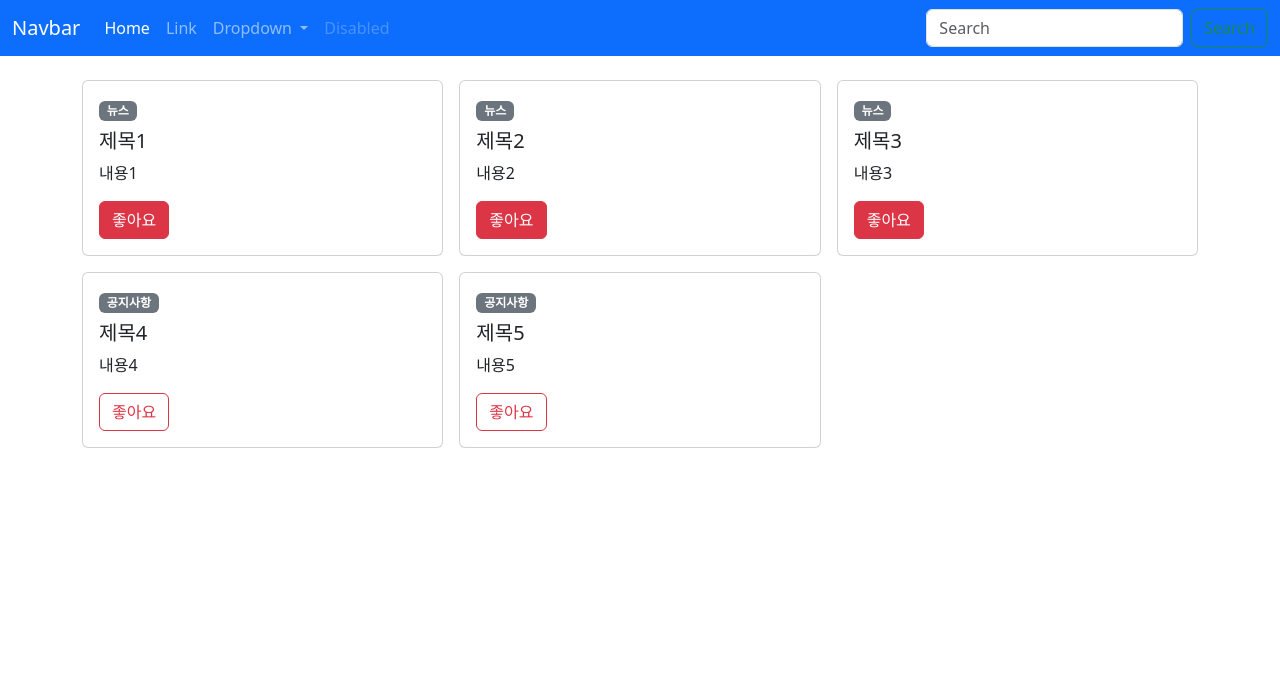
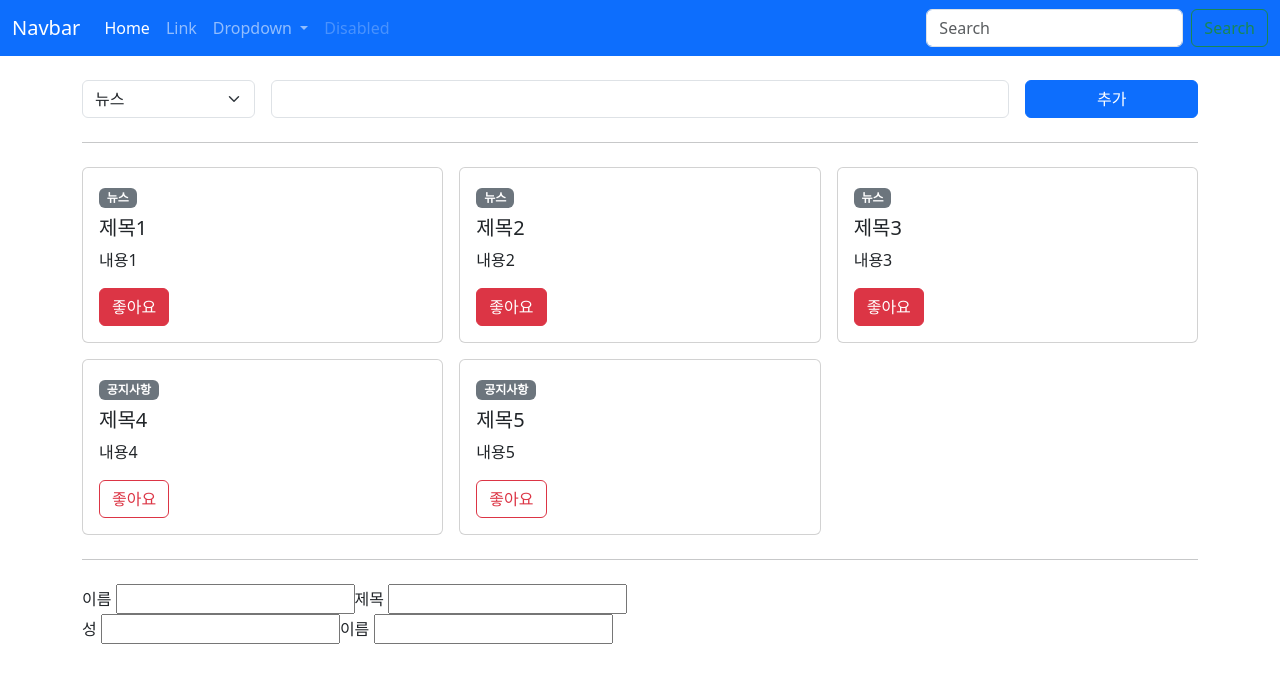
Before and after one commit to eunhye8767/study-vue3, a Vue app in the folder gymcoding/learn-vue3/: page / in a window 1280 px wide. Shown: the top 682 px of the page. Built offline with nearby package versions, Linux system fonts and the light colour scheme.

Commit message:
[vue 기본] events

```diff
--- a/gymcoding/learn-vue3/src/components/AppCard.vue
+++ b/gymcoding/learn-vue3/src/components/AppCard.vue
@@ -29,7 +29,7 @@ export default {
 		},
 		contents: {
 			type: String,
-			required: true,
+			// required: true,
 		},
 		isLike: {
 			type: Boolean,
@@ -41,7 +41,7 @@ export default {
 	},
 	emits: ['toggleLike'],
 	setup(props, context) {
-		console.log(props.title);
+		// console.log(props.title);
 		const isLikeClass = computed(() =>
 			props.isLike ? 'btn-danger' : 'btn-outline-danger',
 		);
--- /dev/null
+++ b/gymcoding/learn-vue3/src/components/LabelInput.vue
@@ -0,0 +1,37 @@
+<template>
+	<!--
+    modelValue
+    update: modelValue
+    -->
+	<label>
+		{{ label }}
+		<!-- v-model="username" -->
+		<!--
+      :value="modelValue"
+			@input="event => $emit('update:modelValue', event.target.value)"
+    -->
+		<input v-model="value" type="text" />
+	</label>
+</template>
+
+<script>
+import { computed } from 'vue';
+
+export default {
+	props: ['modelValue', 'label'],
+	emits: ['update:modelValue'],
+	setup(props, { emit }) {
+		const value = computed({
+			get() {
+				return props.modelValue;
+			},
+			set(value) {
+				emit('update:modelValue', value);
+			},
+		});
+		return { value };
+	},
+};
+</script>
+
+<style lang="scss" scoped></style>
--- /dev/null
+++ b/gymcoding/learn-vue3/src/components/LabelTitle.vue
@@ -0,0 +1,28 @@
+<template>
+	<label>
+		{{ label }}
+		<input v-model="value" type="text" />
+	</label>
+</template>
+
+<script>
+import { computed } from 'vue';
+
+export default {
+	props: ['title', 'label'],
+	emits: ['update:title'],
+	setup(props, { emit }) {
+		const value = computed({
+			get() {
+				return props.title;
+			},
+			set(value) {
+				emit('update:title', value);
+			},
+		});
+		return { value };
+	},
+};
+</script>
+
+<style lang="scss" scoped></style>
--- /dev/null
+++ b/gymcoding/learn-vue3/src/components/PostCreate.vue
@@ -0,0 +1,71 @@
+<template>
+	<div class="row g-3">
+		<div class="col col-2">
+			<select
+				v-model="type"
+				class="form-select"
+				aria-label="Default select example"
+			>
+				<option value="news">뉴스</option>
+				<option value="notice">공지사항</option>
+			</select>
+		</div>
+		<div class="col col-8">
+			<input v-model="title" type="text" class="form-control" />
+		</div>
+		<div class="col col-2 d-grid">
+			<button class="btn btn-primary" @click="createPost">추가</button>
+		</div>
+
+		<!-- [방법 1] $emit 자체 속성을 사용할 수 있다 -->
+		<!-- <button class="btn btn-primary" @click="$emit('createPost')">Button</button> -->
+
+		<!--
+        [방법 2] setup(props, context)에서 context.emit을 사용할 수 있다.
+                  ㄴ setup(props, {emit})
+     -->
+		<!-- <button class="btn btn-primary" @click="createPost">Button</button> -->
+	</div>
+</template>
+
+<script>
+import { ref } from 'vue';
+
+export default {
+	// emits: ['createPost'],
+	emits: {
+		createPost: newPost => {
+			if (!newPost.type) {
+				return false;
+			} else if (!newPost.title) {
+				return false;
+			}
+			return true;
+		},
+	},
+	// 코드를 좀 더 줄이고 싶다면, context 를 {emit}로 변경.
+	// setup(props, context) {
+	setup(props, { emit }) {
+		const type = ref('news');
+		const title = ref('');
+		const createPost = () => {
+			const newPost = {
+				type: type.value,
+				title: title.value,
+			};
+
+			// context.emit('createPost', 1, 2, 3, '김길동');
+			emit('createPost', newPost);
+			type.value = 'news';
+			title.value = '';
+		};
+		return {
+			createPost,
+			type,
+			title,
+		};
+	},
+};
+</script>
+
+<style lang="scss" scoped></style>
--- a/gymcoding/learn-vue3/src/components/TheView.vue
+++ b/gymcoding/learn-vue3/src/components/TheView.vue
@@ -1,6 +1,10 @@
 <template>
 	<main>
 		<div class="container py-4">
+			<PostCreate @create-post="createPost" />
+
+			<hr class="my-4" />
+
 			<div class="row g-3">
 				<div v-for="post in posts" class="col col-4" :key="post.id">
 					<AppCard
@@ -12,17 +16,42 @@
 					></AppCard>
 				</div>
 			</div>
+
+			<hr class="my-4" />
+
+			<!--
+        modelValue
+        update: modelValue
+      -->
+			<!--
+        :model-value="username"
+				@update:model-value="value => (username = value)"
+       -->
+			<LabelInput v-model="username" label="이름" />
+
+			<LabelTitle v-model="title" label="제목" />
+
+			<Username v-model:firstname="firstname" v-model:lastname="lastname" />
 		</div>
 	</main>
 </template>
 
 <script>
-import { reactive } from 'vue';
-import AppCard from './AppCard.vue';
+import AppCard from '@/components/AppCard.vue';
+import PostCreate from '@/components/PostCreate.vue';
+import LabelInput from '@/components/LabelInput.vue';
+import LabelTitle from '@/components/LabelTitle.vue';
+import Username from '@/components/Username.vue';
+
+import { reactive, ref } from 'vue';
 
 export default {
 	components: {
 		AppCard,
+		PostCreate,
+		LabelInput,
+		LabelTitle,
+		Username,
 	},
 	setup() {
 		const posts = reactive([
@@ -44,8 +73,22 @@ export default {
 				type: 'notice',
 			},
 		]);
+
+		const createPost = newPost => {
+			console.log('newPost', newPost);
+			posts.push(newPost);
+		};
+
+		const username = ref('');
+		const firstname = ref('');
+		const lastname = ref('');
+
 		return {
 			posts,
+			createPost,
+			username,
+			firstname,
+			lastname,
 		};
 	},
 };
--- /dev/null
+++ b/gymcoding/learn-vue3/src/components/Username.vue
@@ -0,0 +1,31 @@
+<template>
+	<div>
+		<LabelInput
+			:model-value="firstname"
+			@update:model-value="value => $emit('update:firstname', value)"
+			label="성"
+		/>
+		<LabelInput
+			:model-value="lastname"
+			@update:model-value="value => $emit('update:lastname', value)"
+			label="이름"
+		/>
+	</div>
+</template>
+
+<script>
+import LabelInput from '@/components/LabelInput.vue';
+
+export default {
+	props: ['firstname', 'lastname'],
+	emits: ['update:firstname', 'update:lastname'],
+	components: {
+		LabelInput,
+	},
+	setup() {
+		return {};
+	},
+};
+</script>
+
+<style lang="scss" scoped></style>
```
Also changed, not shown: 1 other file (tests, documents, lock files or other folders).
